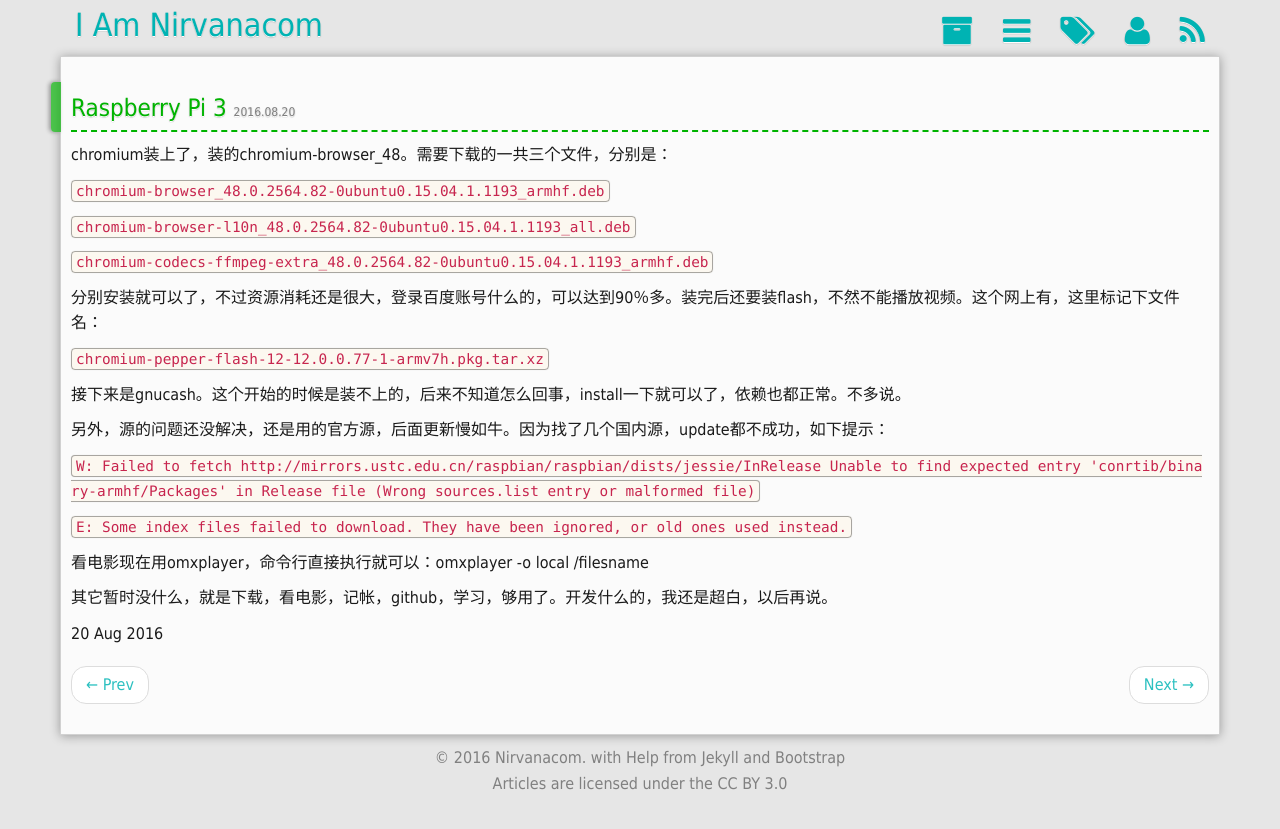
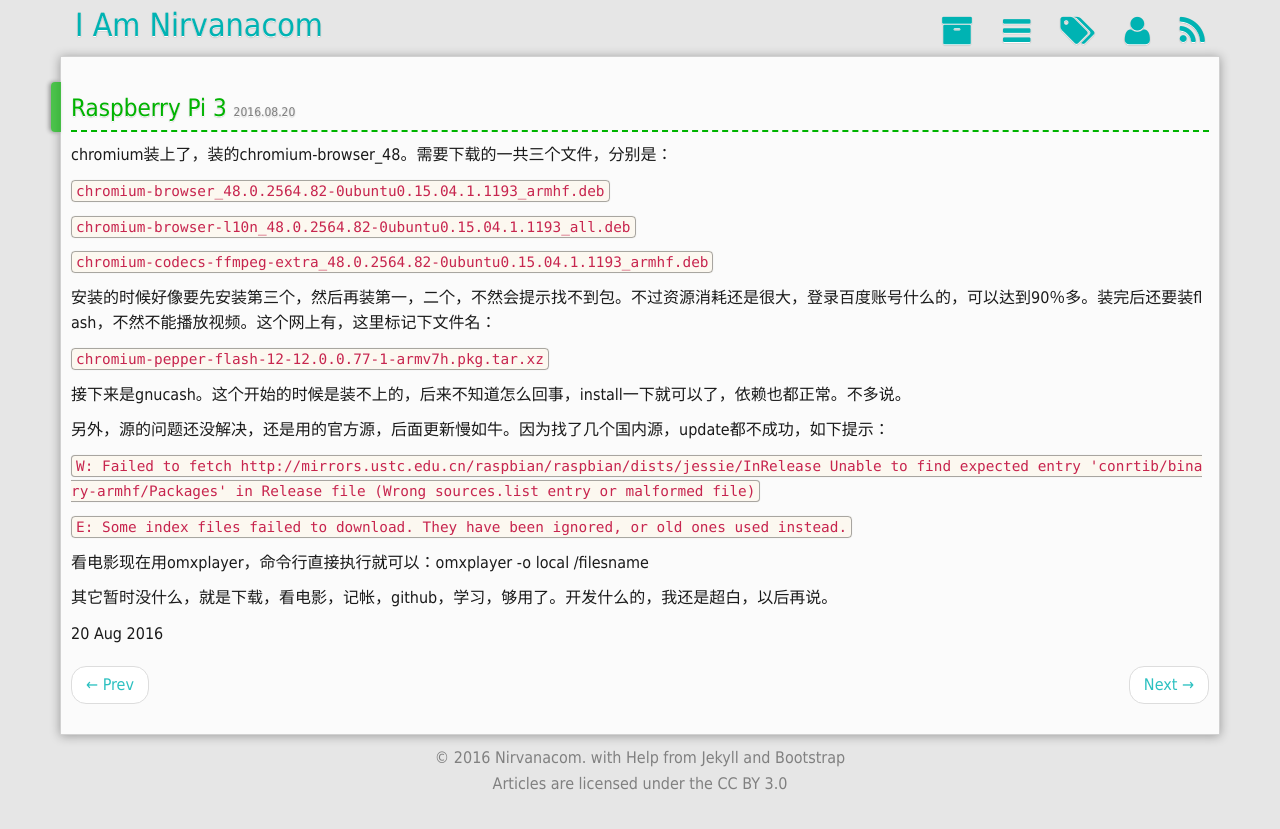
Before and after one commit to nirvanacom/nirvanacom.github.io, a Jekyll site: the page built from _posts/2016-08-20-raspberry_pi.md, in a window 1280 px wide. Shown: the top 829 px of the page. Built offline with Jekyll 4.4.1, drawn with Linux system fonts in a browser that asks for light colours; comment, search, counter and statistics services are not loaded.

Commit message:
Update 2016-08-20-raspberry_pi.md

```diff
--- a/_posts/2016-08-20-raspberry_pi.md
+++ b/_posts/2016-08-20-raspberry_pi.md
@@ -8,7 +8,7 @@ tags: [raspberry pi]
 <p><code>chromium-browser_48.0.2564.82-0ubuntu0.15.04.1.1193_armhf.deb</code></p>
 <p><code>chromium-browser-l10n_48.0.2564.82-0ubuntu0.15.04.1.1193_all.deb</code></p>
 <p><code>chromium-codecs-ffmpeg-extra_48.0.2564.82-0ubuntu0.15.04.1.1193_armhf.deb</code></p>
-<p>分别安装就可以了，不过资源消耗还是很大，登录百度账号什么的，可以达到90％多。装完后还要装flash，不然不能播放视频。这个网上有，这里标记下文件名：</p>
+<p>安装的时候好像要先安装第三个，然后再装第一，二个，不然会提示找不到包。不过资源消耗还是很大，登录百度账号什么的，可以达到90％多。装完后还要装flash，不然不能播放视频。这个网上有，这里标记下文件名：</p>
 <p><code>chromium-pepper-flash-12-12.0.0.77-1-armv7h.pkg.tar.xz</code></p>
 <p>接下来是gnucash。这个开始的时候是装不上的，后来不知道怎么回事，install一下就可以了，依赖也都正常。不多说。</p>
 <p>另外，源的问题还没解决，还是用的官方源，后面更新慢如牛。因为找了几个国内源，update都不成功，如下提示：</p>
```
